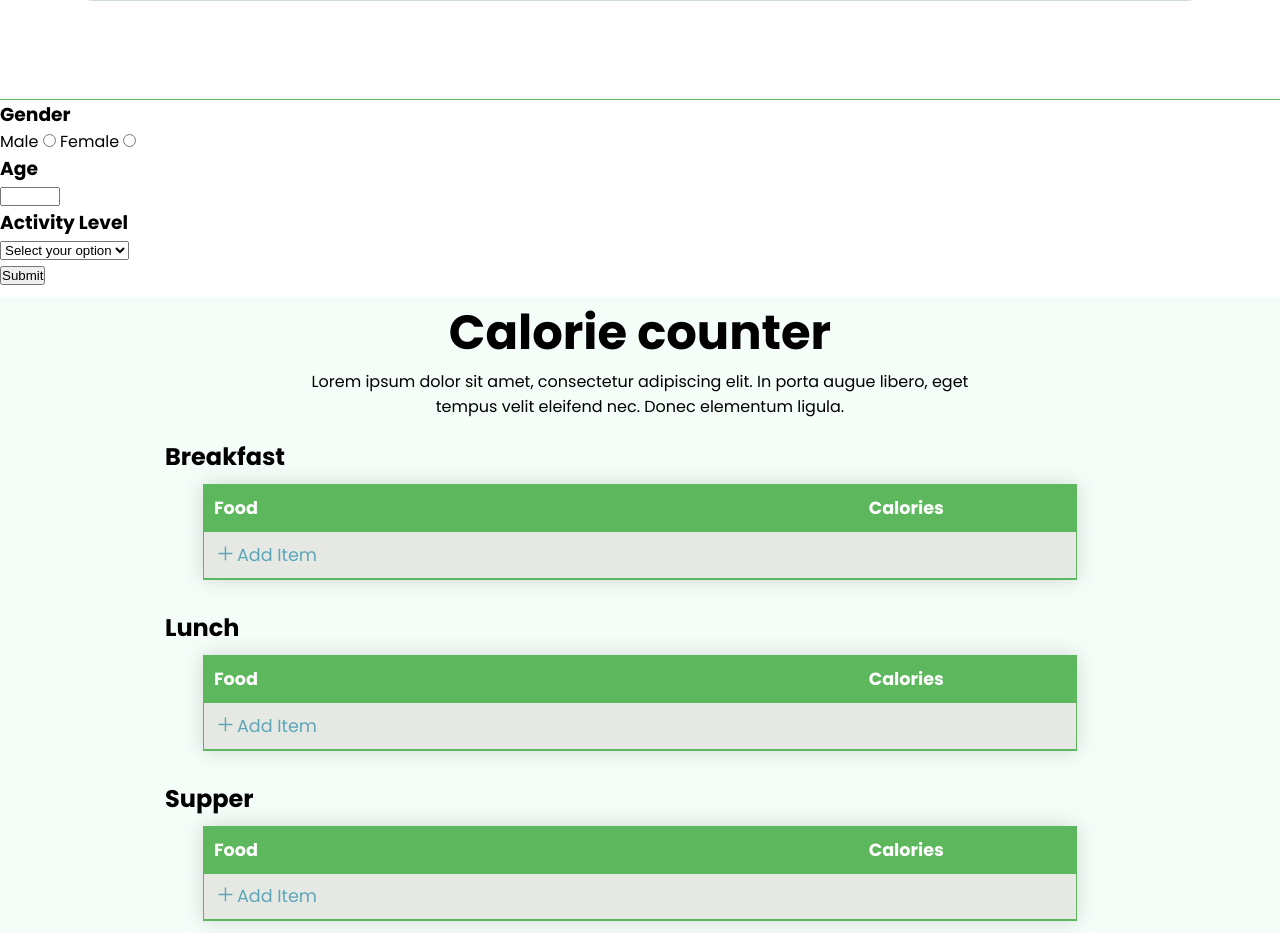
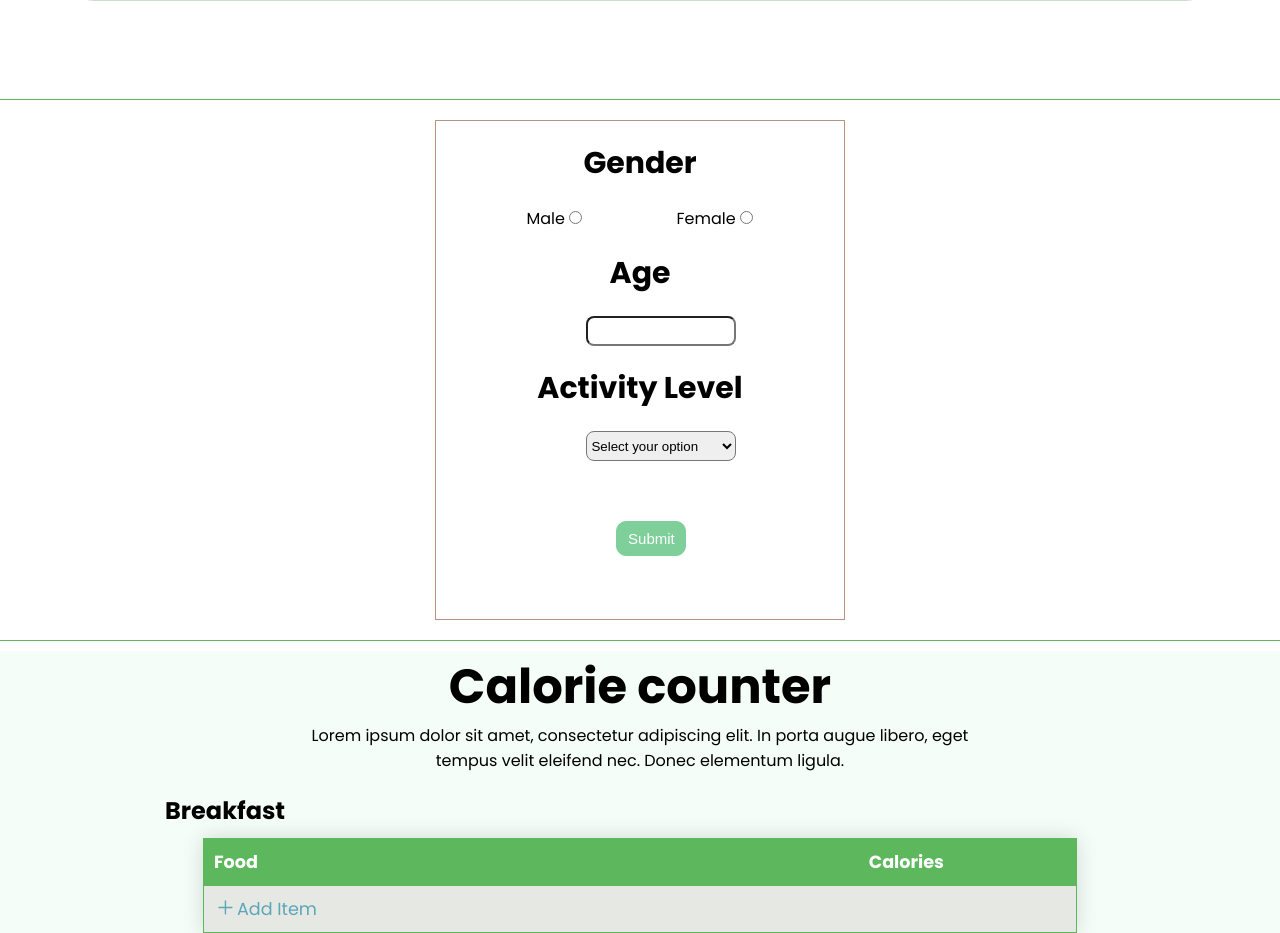
Before and after one commit to tcrz/Eat_Right, a Flask app: page / in a window 1280 px wide. Shown: the part 720-1653 px from the top of the page. Run offline with Flask 2, Linux system fonts and the light colour scheme; data comes from the database, SQL or seed files in the repository; some libraries are stand-ins or nearby versions.

Commit message:
Added styles to predictor

```diff
--- a/web_dynamic/static/styles/styles.css
+++ b/web_dynamic/static/styles/styles.css
@@ -181,6 +181,49 @@ nav {
   color: #5db85d;
 }
 
+/*******************************
+ *      Calorie Predictor      *
+ ******************************/
+.calorie-predictor {
+  background: white;
+  padding: 20px 20px;
+  border-bottom: 1px solid #5db85d;
+}
+.predictor-form {
+  width: 33%;
+  height: 500px;
+  border: 1px solid #b69382;
+  margin: 0 auto;
+}
+
+.predictor-form h3 {
+  text-align: center;
+  margin: 20px 0;
+  font-size: 30px;
+}
+
+.predictor-form label {
+  margin-left: 90px;
+}
+.predictor-form input[type="number"],
+.predictor-form select {
+  width: 150px;
+  height: 30px;
+  border-radius: 8px;
+  margin-left: 150px;
+}
+.predictor-form button {
+  width: 70px;
+  height: 35px;
+  border: 1px solid #7fcf9a;
+  border-radius: 10px;
+  background-color: #7fcf9a;
+  color: white;
+  font-size: 15px;
+  text-align: center;
+  margin-top: 60px;
+  margin-left: 180px;
+}
 /*--------------------------------*/
 /*CALORIE COUNTER SECTION         */
 /*--------------------------------*/
```
